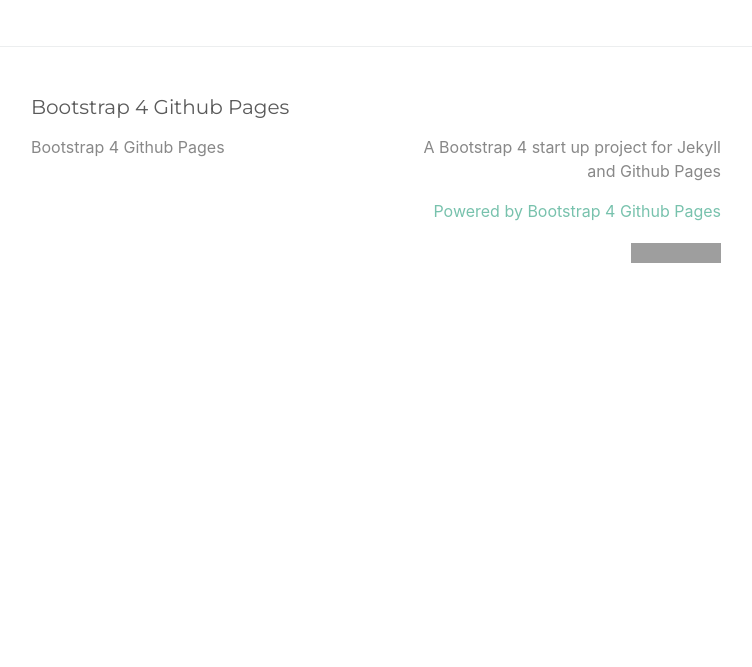
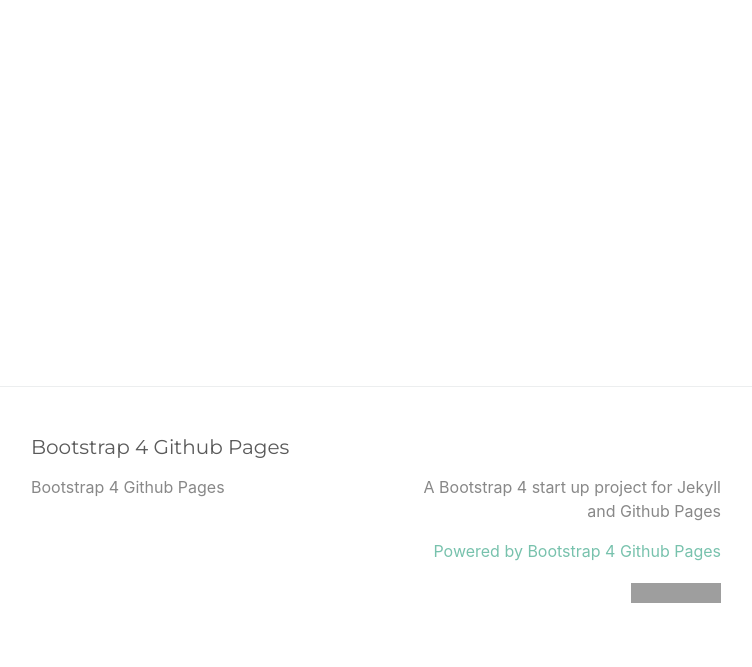
Before and after one commit to JaliscoComoVamos/epc2020, a Jekyll site: the page built from movilidad.html, in a window 1280 px wide. Shown: the part 290-957 px from the top of the page, without its empty margins (264-1016 px from the left). Built offline with Jekyll 4.4.1, drawn with Linux system fonts in a browser that asks for light colours; before the commit the page ends 900 px from its top, so only the background shows below that; grey boxes are pictures that could not be loaded.

Commit message:
Update tema.html

```diff
--- a/_layouts/tema.html
+++ b/_layouts/tema.html
@@ -9,7 +9,7 @@
 
     <div class="py-5">
      <!-- <div class="container-fluid page-content">-->
-       <div class="container-fluid">
+       <div class="container-fluid" style="height:500px;">
           {{ content }}
       </div>
     </div>
```
